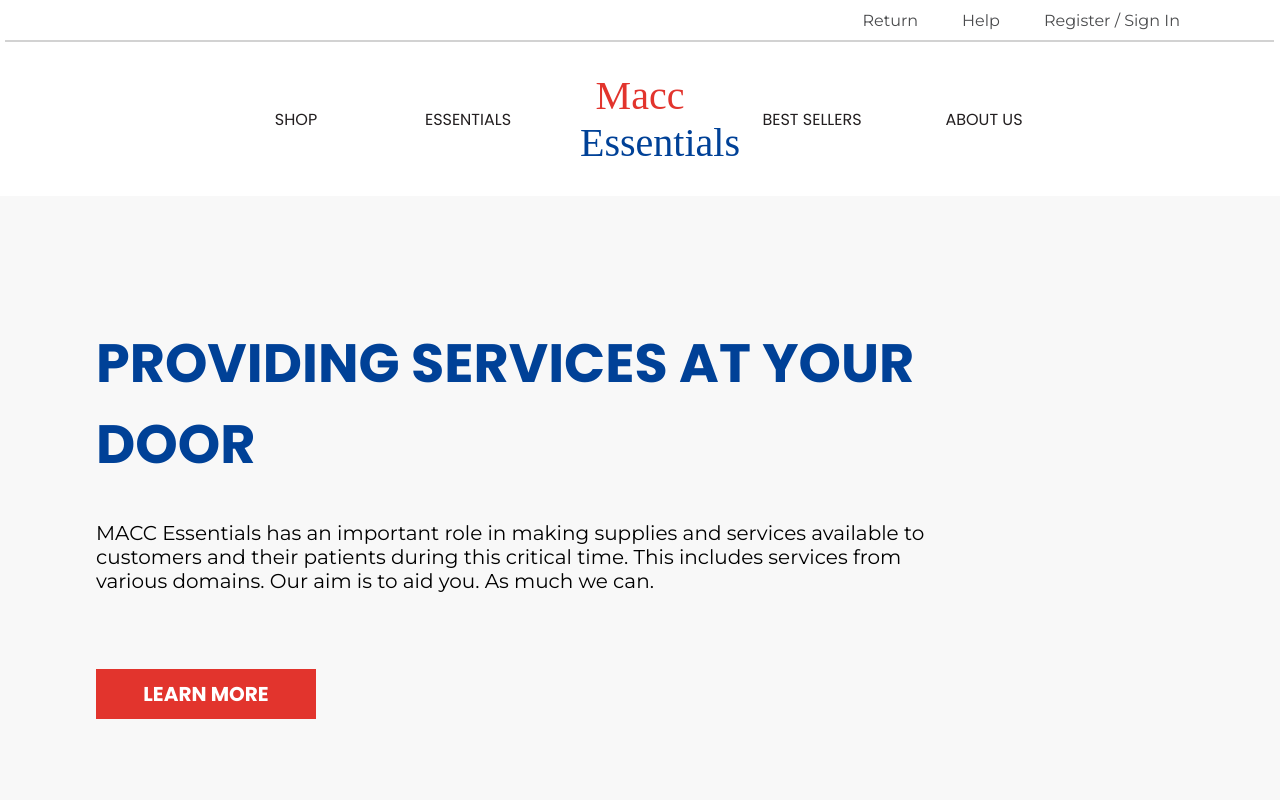
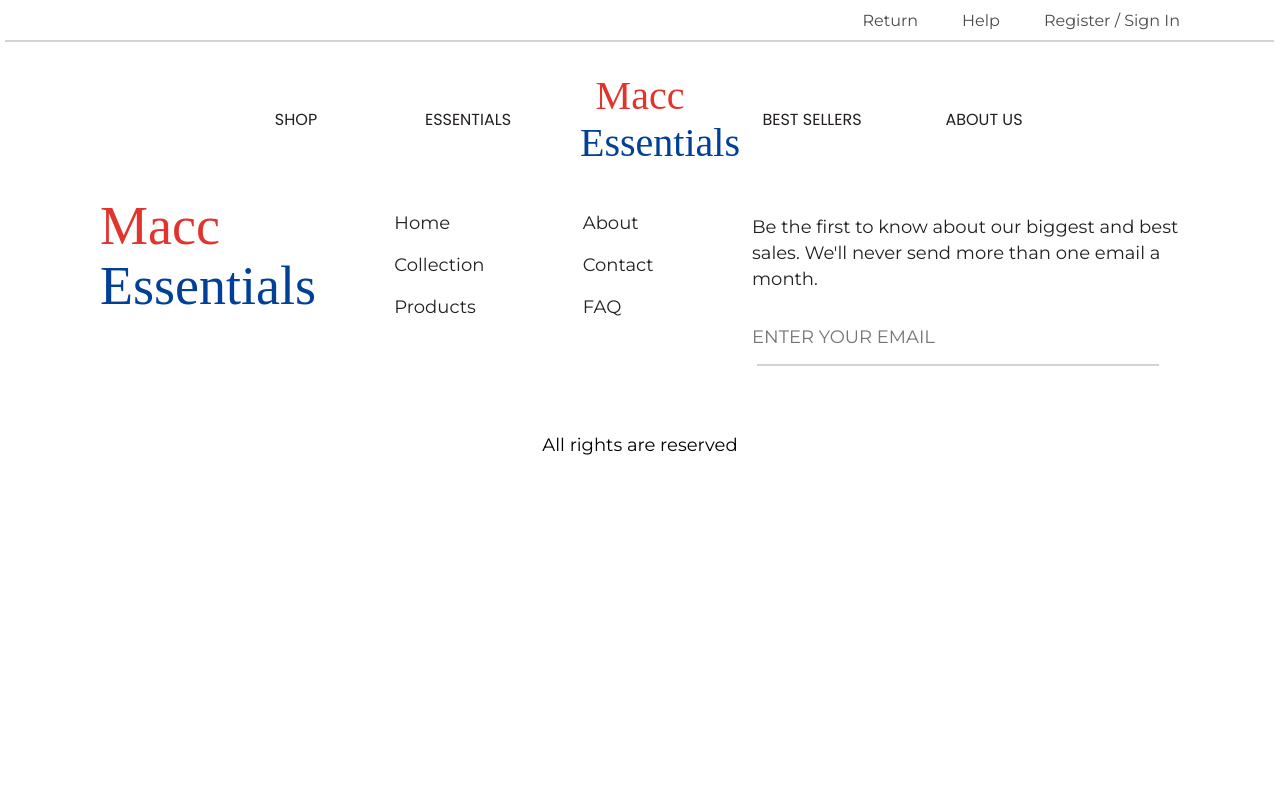
Before and after one commit to archiltavdgiridze/macc-essentials, a React (Create React App) app: page / in a window 1280 px wide. Shown: the top 800 px of the page. Built offline with nearby package versions, Linux system fonts and the light colour scheme.

Commit message:
deployment

```diff
--- a/src/App.js
+++ b/src/App.js
@@ -18,16 +18,16 @@ function App() {
         <Header />
         <div className="content">
           <Switch>
-            <Route exact path="/">
+            <Route exact path="/macc-essentials/">
               <Home />
             </Route>
-            <Route path="/essentials">
+            <Route path="/macc-essentials/essentials">
               <Collection />
             </Route>
-            <Route path={"/sellings"}>
+            <Route path={"/macc-essentials/sellings"}>
               <Sellings />
             </Route>
-            <Route path={"/details"}>
+            <Route path={"/macc-essentials/details"}>
               <ProductDetails />
             </Route>
           </Switch>
```
